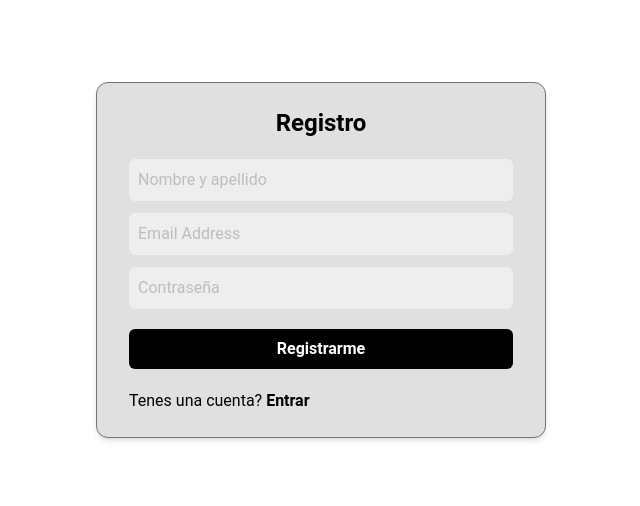
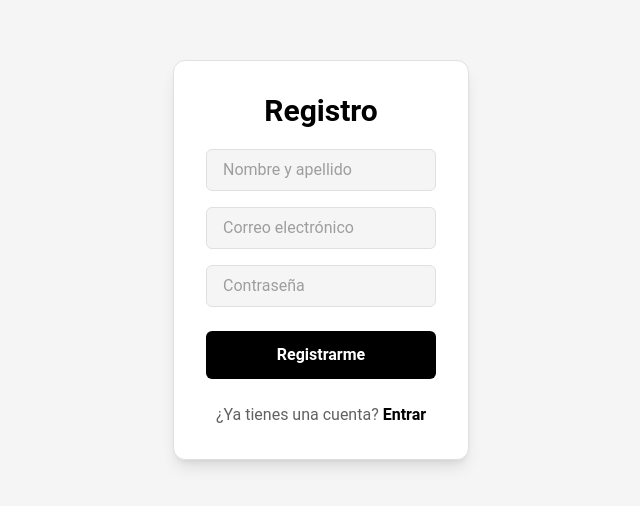
Before and after one commit to devdonatti/ecommerce-smile-vercel, a React (Vite) app in the folder vite-project/: page /signup in a window 1280 px wide. Shown: the part 140-646 px from the top of the page, without its empty margins (319-959 px from the left). Built offline with nearby package versions, Linux system fonts and the light colour scheme; no server answers; the database is empty; what @mercadopago/sdk-react would draw is missing.

Commit message:
correccion de estilos nuevos

```diff
--- a/vite-project/src/components/buyNowModal/BuyNowModal.jsx
+++ b/vite-project/src/components/buyNowModal/BuyNowModal.jsx
@@ -75,7 +75,7 @@ const BuyNowModal = ({ addressInfo, setAddressInfo, buyNowFunction }) => {
       </Button>
 
       {/* Modal con el formulario de dirección */}
-      <Dialog open={open} handler={handleOpen} className="bg-pink-50">
+      <Dialog open={open} handler={handleOpen} className="bg-gray-500">
         <DialogBody>
           <div className="mb-3">
             <input
@@ -86,7 +86,7 @@ const BuyNowModal = ({ addressInfo, setAddressInfo, buyNowFunction }) => {
                 setAddressInfo({ ...addressInfo, name: e.target.value });
               }}
               placeholder="Nombre"
-              className="bg-pink-50 border border-pink-200 px-2 py-2 w-full rounded-md outline-none text-pink-600 placeholder-pink-300"
+              className="bg-gray-300 border border-gray-200 px-2 py-2 w-full rounded-md outline-none text-black placeholder-yellow-700"
             />
           </div>
 
@@ -99,7 +99,7 @@ const BuyNowModal = ({ addressInfo, setAddressInfo, buyNowFunction }) => {
                 setAddressInfo({ ...addressInfo, address: e.target.value });
               }}
               placeholder="Tu direccion"
-              className="bg-pink-50 border border-pink-200 px-2 py-2 w-full rounded-md outline-none text-pink-600 placeholder-pink-300"
+              className="bg-gray-300 border border-gray-200 px-2 py-2 w-full rounded-md outline-none text-black placeholder-yellow-700"
             />
           </div>
 
@@ -112,7 +112,7 @@ const BuyNowModal = ({ addressInfo, setAddressInfo, buyNowFunction }) => {
                 setAddressInfo({ ...addressInfo, pincode: e.target.value });
               }}
               placeholder="Codigo postal"
-              className="bg-pink-50 border border-pink-200 px-2 py-2 w-full rounded-md outline-none text-pink-600 placeholder-pink-300"
+              className="bg-gray-300 border border-gray-200 px-2 py-2 w-full rounded-md outline-none text-black placeholder-yellow-700"
             />
           </div>
 
@@ -128,7 +128,7 @@ const BuyNowModal = ({ addressInfo, setAddressInfo, buyNowFunction }) => {
                 });
               }}
               placeholder="Telefono"
-              className="bg-pink-50 border border-pink-200 px-2 py-2 w-full rounded-md outline-none text-pink-600 placeholder-pink-300"
+              className="bg-gray-300 border border-gray-200 px-2 py-2 w-full rounded-md outline-none text-black placeholder-yellow-700"
             />
           </div>
 
--- a/vite-project/src/pages/registration/Login.jsx
+++ b/vite-project/src/pages/registration/Login.jsx
@@ -73,21 +73,21 @@ const Login = () => {
   };
 
   return (
-    <div className="flex justify-center items-center h-screen sm:m-4">
+    <div className="flex justify-center items-center h-screen bg-gray-100 px-4 sm:px-6 md:px-8 lg:px-12">
       {loading && <Loader />}
       {/* Login Form  */}
-      <div className="login_Form bg-gray-300 px-8 py-6 border border-gray-700 rounded-xl shadow-md w-full sm:w-96 md:w-80 lg:w-1/3 xl:w-1/4">
+      <div className="bg-white p-8 border border-gray-300 rounded-xl shadow-lg w-full sm:w-96 md:w-80 lg:w-1/3 xl:w-1/4">
         {/* Top Heading  */}
-        <div className="mb-5">
-          <h2 className="text-center text-2xl font-bold text-black ">Entrar</h2>
+        <div className="mb-5 text-center">
+          <h2 className="text-3xl font-semibold text-black">Iniciar sesión</h2>
         </div>
 
         {/* Input One  */}
-        <div className="mb-3">
+        <div className="mb-4">
           <input
             type="email"
             name="email"
-            placeholder="Email Address"
+            placeholder="Correo electrónico"
             value={userLogin.email}
             onChange={(e) => {
               setUserLogin({
@@ -95,15 +95,15 @@ const Login = () => {
                 email: e.target.value,
               });
             }}
-            className="bg-gray-300 border border-gray-500 px-2 py-2 w-full rounded-md outline-none placeholder-pink-200"
+            className="bg-gray-100 border border-gray-300 px-4 py-2 w-full rounded-md outline-none placeholder-gray-500 focus:ring-2 focus:ring-black"
           />
         </div>
 
         {/* Input Two  */}
-        <div className="mb-5">
+        <div className="mb-6">
           <input
             type="password"
-            placeholder="Password"
+            placeholder="Contraseña"
             value={userLogin.password}
             onChange={(e) => {
               setUserLogin({
@@ -111,28 +111,29 @@ const Login = () => {
                 password: e.target.value,
               });
             }}
-            className="bg-pink-50 border border-gray-500 px-2 py-2 w-full rounded-md outline-none placeholder-pink-200"
+            className="bg-gray-100 border border-gray-300 px-4 py-2 w-full rounded-md outline-none placeholder-gray-500 focus:ring-2 focus:ring-black"
           />
         </div>
 
-        {/* Signup Button  */}
-        <div className="mb-5">
+        {/* Login Button  */}
+        <div className="mb-6">
           <button
             type="button"
             onClick={userLoginFunction}
-            className="bg-black hover:bg-gray-600 w-full text-white text-center py-2 font-bold rounded-md "
+            className="w-full bg-black text-white py-3 font-semibold rounded-md hover:bg-gray-700 transition-colors"
           >
-            Login
+            Iniciar sesión
           </button>
         </div>
 
+        {/* Signup Link  */}
         <div className="text-center">
-          <h2 className="text-black">
+          <p className="text-gray-700">
             ¿No tienes cuenta?{" "}
-            <Link className="text-black font-bold" to={"/signup"}>
+            <Link className="text-black font-semibold" to={"/signup"}>
               Regístrate
             </Link>
-          </h2>
+          </p>
         </div>
       </div>
     </div>
--- a/vite-project/src/pages/registration/Signup.jsx
+++ b/vite-project/src/pages/registration/Signup.jsx
@@ -59,7 +59,7 @@ const Signup = () => {
         }),
       };
 
-      // create user Refrence
+      // create user Reference
       const userRefrence = collection(fireDB, "user");
 
       // Add User Detail
@@ -80,20 +80,19 @@ const Signup = () => {
       setLoading(false);
     }
   };
+
   return (
-    <div className="flex justify-center items-center h-screen">
+    <div className="flex justify-center items-center h-screen bg-gray-100 px-4 sm:px-6 md:px-8 lg:px-12">
       {loading && <Loader />}
-      {/* Login Form  */}
-      <div className="login_Form bg-gray-300 px-8 py-6 border border-gray-600 rounded-xl shadow-md">
+      {/* Signup Form  */}
+      <div className="bg-white p-8 border border-gray-300 rounded-xl shadow-lg w-full sm:w-96 md:w-80 lg:w-1/3 xl:w-1/4">
         {/* Top Heading  */}
-        <div className="mb-5">
-          <h2 className="text-center text-2xl font-bold text-black ">
-            Registro
-          </h2>
+        <div className="mb-5 text-center">
+          <h2 className="text-3xl font-semibold text-black">Registro</h2>
         </div>
 
-        {/* Input One  */}
-        <div className="mb-3">
+        {/* Input One (Name) */}
+        <div className="mb-4">
           <input
             type="text"
             placeholder="Nombre y apellido"
@@ -104,15 +103,15 @@ const Signup = () => {
                 name: e.target.value,
               });
             }}
-            className="bg-gray-200 border border-gray-200 px-2 py-2 w-96 rounded-md outline-none placeholder-gray-400"
+            className="bg-gray-100 border border-gray-300 px-4 py-2 w-full rounded-md outline-none placeholder-gray-500 focus:ring-2 focus:ring-black"
           />
         </div>
 
-        {/* Input Two  */}
-        <div className="mb-3">
+        {/* Input Two (Email) */}
+        <div className="mb-4">
           <input
             type="email"
-            placeholder="Email Address"
+            placeholder="Correo electrónico"
             value={userSignup.email}
             onChange={(e) => {
               setUserSignup({
@@ -120,12 +119,12 @@ const Signup = () => {
                 email: e.target.value,
               });
             }}
-            className="bg-gray-200 border border-gray-200 px-2 py-2 w-96 rounded-md outline-none placeholder-gray-400"
+            className="bg-gray-100 border border-gray-300 px-4 py-2 w-full rounded-md outline-none placeholder-gray-500 focus:ring-2 focus:ring-black"
           />
         </div>
 
-        {/* Input Three  */}
-        <div className="mb-5">
+        {/* Input Three (Password) */}
+        <div className="mb-6">
           <input
             type="password"
             placeholder="Contraseña"
@@ -136,28 +135,29 @@ const Signup = () => {
                 password: e.target.value,
               });
             }}
-            className="bg-gray-200 border border-gray-200 px-2 py-2 w-96 rounded-md outline-none placeholder-gray-400"
+            className="bg-gray-100 border border-gray-300 px-4 py-2 w-full rounded-md outline-none placeholder-gray-500 focus:ring-2 focus:ring-black"
           />
         </div>
 
         {/* Signup Button  */}
-        <div className="mb-5">
+        <div className="mb-6">
           <button
             type="button"
             onClick={userSignupFunction}
-            className="bg-black hover:bg-gray-600 w-full text-white text-center py-2 font-bold rounded-md "
+            className="w-full bg-black text-white py-3 font-semibold rounded-md hover:bg-gray-700 transition-colors"
           >
             Registrarme
           </button>
         </div>
 
-        <div>
-          <h2 className="text-black">
-            Tenes una cuenta?{" "}
-            <Link className=" text-black font-bold" to={"/login"}>
+        {/* Already have an account */}
+        <div className="text-center">
+          <p className="text-gray-700">
+            ¿Ya tienes una cuenta?{" "}
+            <Link className="text-black font-semibold" to="/login">
               Entrar
             </Link>
-          </h2>
+          </p>
         </div>
       </div>
     </div>
```
Also changed, not shown: vite-project/src/pages/cart/CartPages.jsx (+0 -230 lines).
